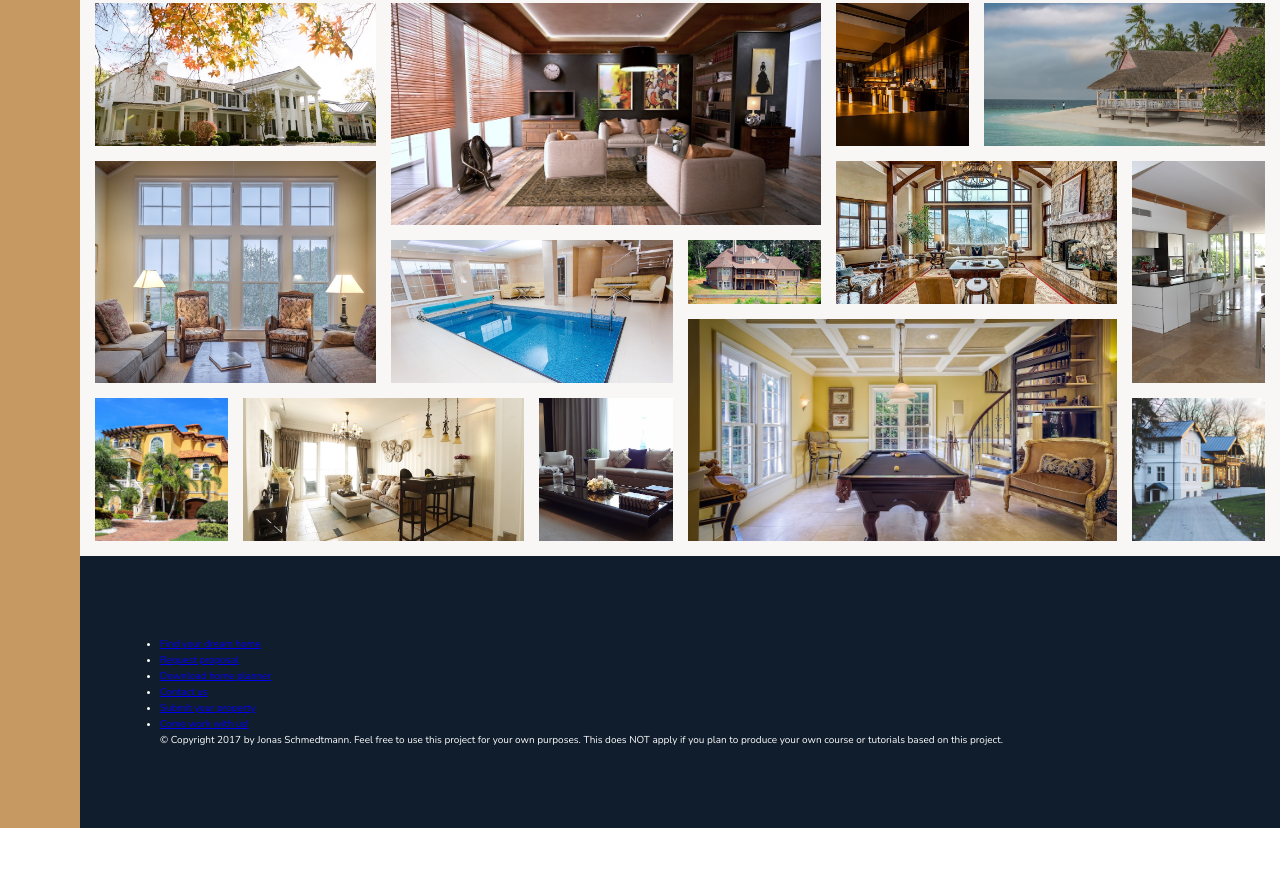
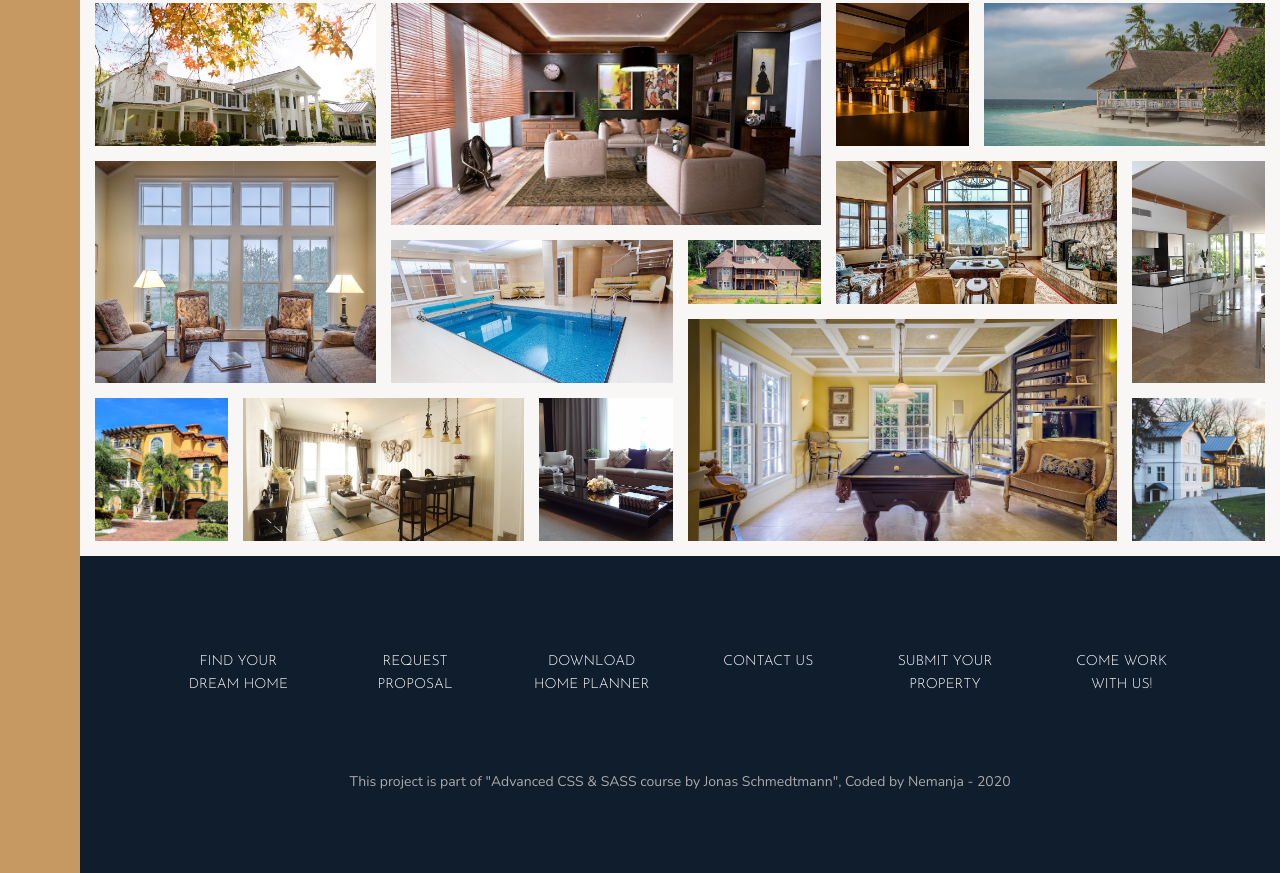
Before and after one commit to NemanjaP83/Nexter, a website: page index.html in a window 1280 px wide. Shown: the part 3082-3955 px from the top of the page. Before the commit the page ends 3910 px from the top, so only its background shows below. Drawn offline with nearby package versions, Linux system fonts and the light colour scheme.

Commit message:
footer done

```diff
--- a/index.html
+++ b/index.html
@@ -354,7 +354,7 @@
             <li class="nav__item"><a href="#" class="nav__link">Come work with us!</a></li>
         </ul>
         <p class="copyright">
-            &copy; Copyright 2017 by Jonas Schmedtmann. Feel free to use this project for your own purposes. This does NOT apply if you plan to produce your own course or tutorials based on this project.
+            This project is part of "Advanced CSS & SASS course by Jonas Schmedtmann", Coded by Nemanja - 2020
         </p>
 </footer>
     </footer>
--- a/sass/_footer.scss
+++ b/sass/_footer.scss
@@ -4,4 +4,36 @@
     padding: 8rem;
     color: #fff;
 
+    .nav {
+        list-style: none;
+        display: grid;
+        gap: 2rem;
+        grid-template-columns: repeat(auto-fit, minmax(15rem, 1fr));
+
+        &__link:link,
+        &__link:visited {
+            font-size: 1.4rem;
+            color: #fff;
+            text-decoration: none;
+            font-family: $font-display;
+            text-transform: uppercase;
+            text-align: center;
+            display: block;
+            padding: 1.5rem;
+            transition: all .2s;
+        }
+
+        &__link:hover,
+        &__link:active {
+            background-color: rgba(#fff, .05);
+            transform: translateY(-3px);
+        }
+    }
 }
+
+.copyright {
+    font-size: 1.4rem;
+    color: $color-grey-light-2;
+    margin-top: 6rem;
+    text-align: center;
+}
```
Also changed, not shown: dist/css/main.css, 1 other file.
